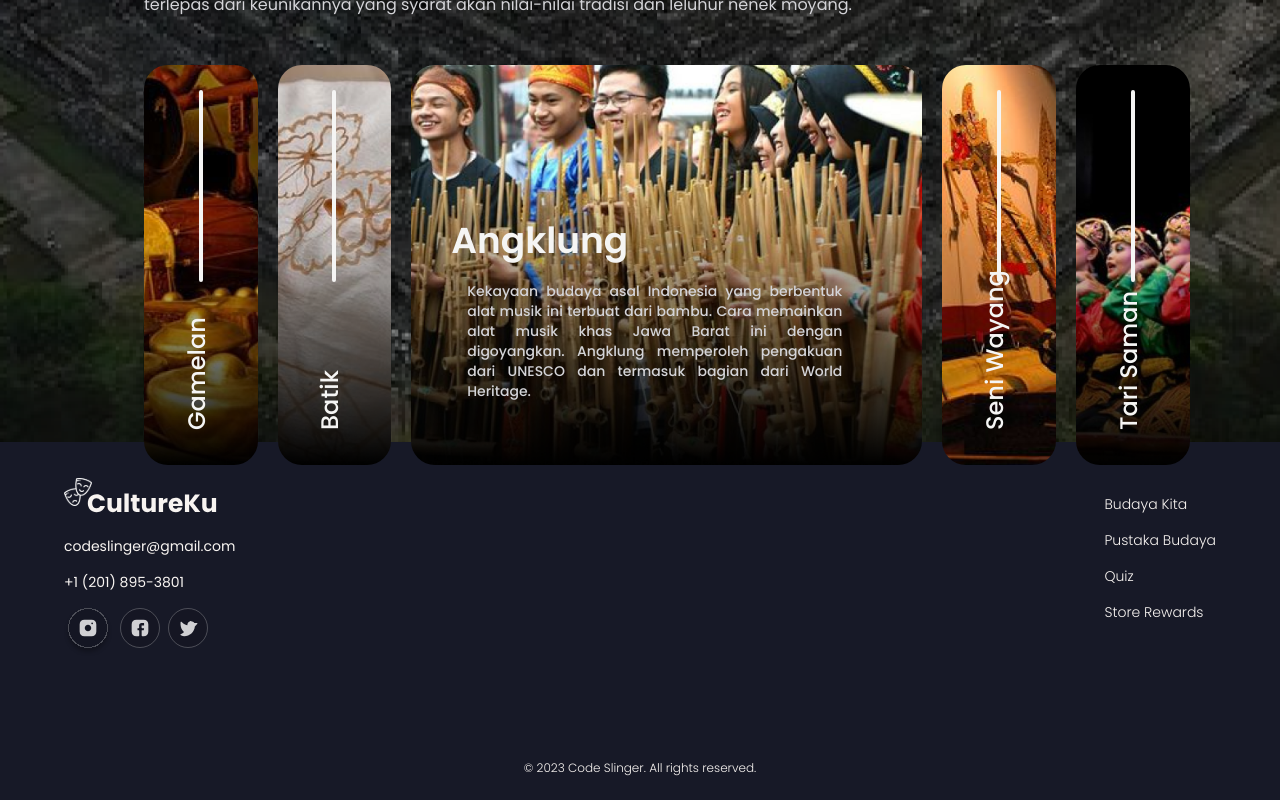
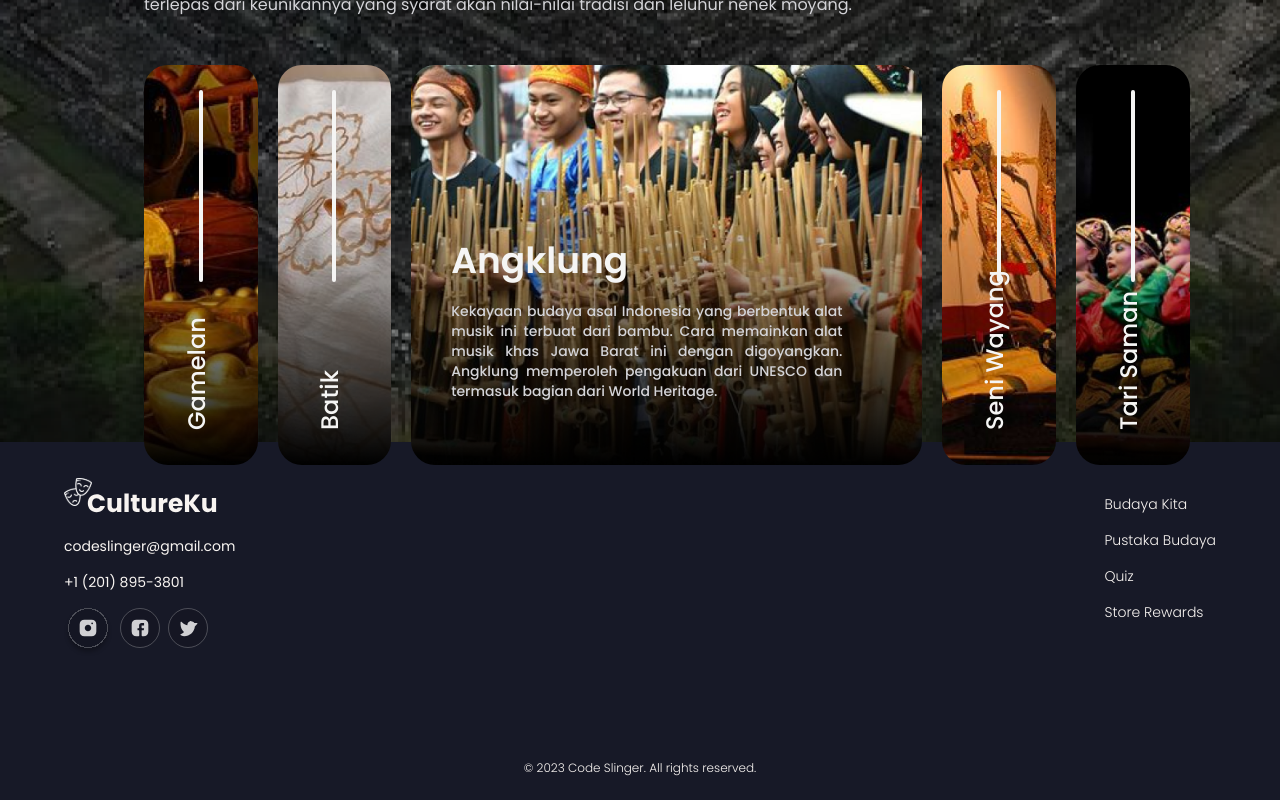
Before and after one commit to YasaKafi/Techomfest-CultureKu, a React (Vite) app: page / in a window 1280 px wide. Shown: the part 2706-3506 px from the top of the page. Built offline with nearby package versions, Linux system fonts and the light colour scheme; no server answers.

Commit message:
style : [YK] add transition card in component five landing page

```diff
--- a/src/components/landing_component/component_four.jsx
+++ b/src/components/landing_component/component_four.jsx
@@ -75,7 +75,7 @@ function ComponentFourLanding() {
               className={` ${isClicked ? "md:custom-width-45 es:w-11/12" : "md:custom-width-10 es:w-11/12"}
                flex flex-col justify-${isClicked ? "end" : "evenly"} items-${
                 isClicked ? "start" : "center"
-              } bg-darkColor   rounded-3xl
+              } bg-darkColor   rounded-3xl transition-width duration-300
               ${isClicked? "xl:h-[400px] 2xl:h-[480px] md:h-[380px] es:h-[150px] " : "xl:h-[400px] 2xl:h-[480px] md:h-[380px] es:h-[50px] "}
                 `}
               onClick={() => handleCardClick(index)}
@@ -92,7 +92,7 @@ function ComponentFourLanding() {
                   <div className=" ml-10 text-stone-100 lg:text-4xl md:text-3xl sm:text-xl es:text-lg font-semibold font-['Poppins'] md:mb-5 es:mb-0 leading-10">
                     {titles[index]}
                   </div>
-                  <div className="w-full 2xl:w-auto xl:w-auto h-auto md:pr-20 es:px-4 md:mb-16 es:mb-0 md:ml-10 es:ml-0 text-justify text-zinc-300 2xl:text-sm xl:text-sm   lg:text-base sm:text-xs es:text-[10px] font-medium font-['Poppins'] leading-relaxed">
+                  <div className="w-full 2xl:w-auto xl:w-auto h-auto md:pr-20 es:px-4 md:mb-16 es:mb-0 md:ml-6 es:ml-0 text-justify text-zinc-300 2xl:text-sm xl:text-sm   lg:text-base sm:text-xs es:text-[10px] font-medium font-['Poppins'] leading-relaxed">
                     {descriptions[index]}
                   </div>
                 </>
--- a/src/components/landing_component/component_three.jsx
+++ b/src/components/landing_component/component_three.jsx
@@ -12,8 +12,8 @@ function ComponentThreeLanding() {
               Menarik!
             </div>
           </div>
-          <div className="lg:w-3/4 es:w-11/12 h-[350px] relative mt-20 ">
-            <div className="w-full h-[350px] left-0 top-0 absolute bg-gradient-to-b from-black to-black rounded-[30px] shadow"
+          <div className="lg:w-3/4 es:w-11/12 h-[350px] relative mt-20 hover:scale-105 transition-transform duration-300 ">
+            <div className="w-full h-[350px] left-0 top-0 absolute bg-gradient-to-b from-black to-black rounded-[30px] shadow "
             style={{
                 backgroundImage: `url(${imageAsset.bgPapua})`,
                 backgroundPosition: "center",
```
